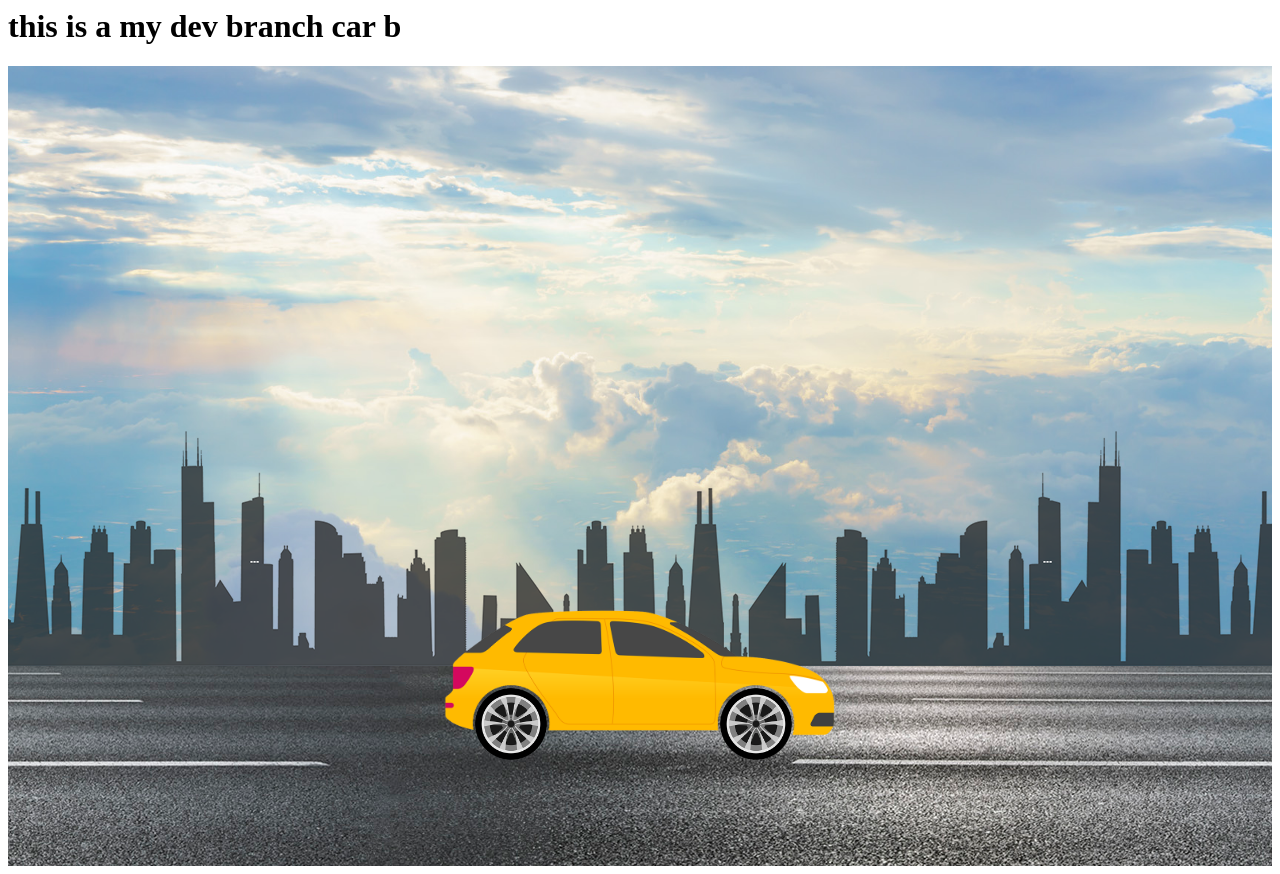
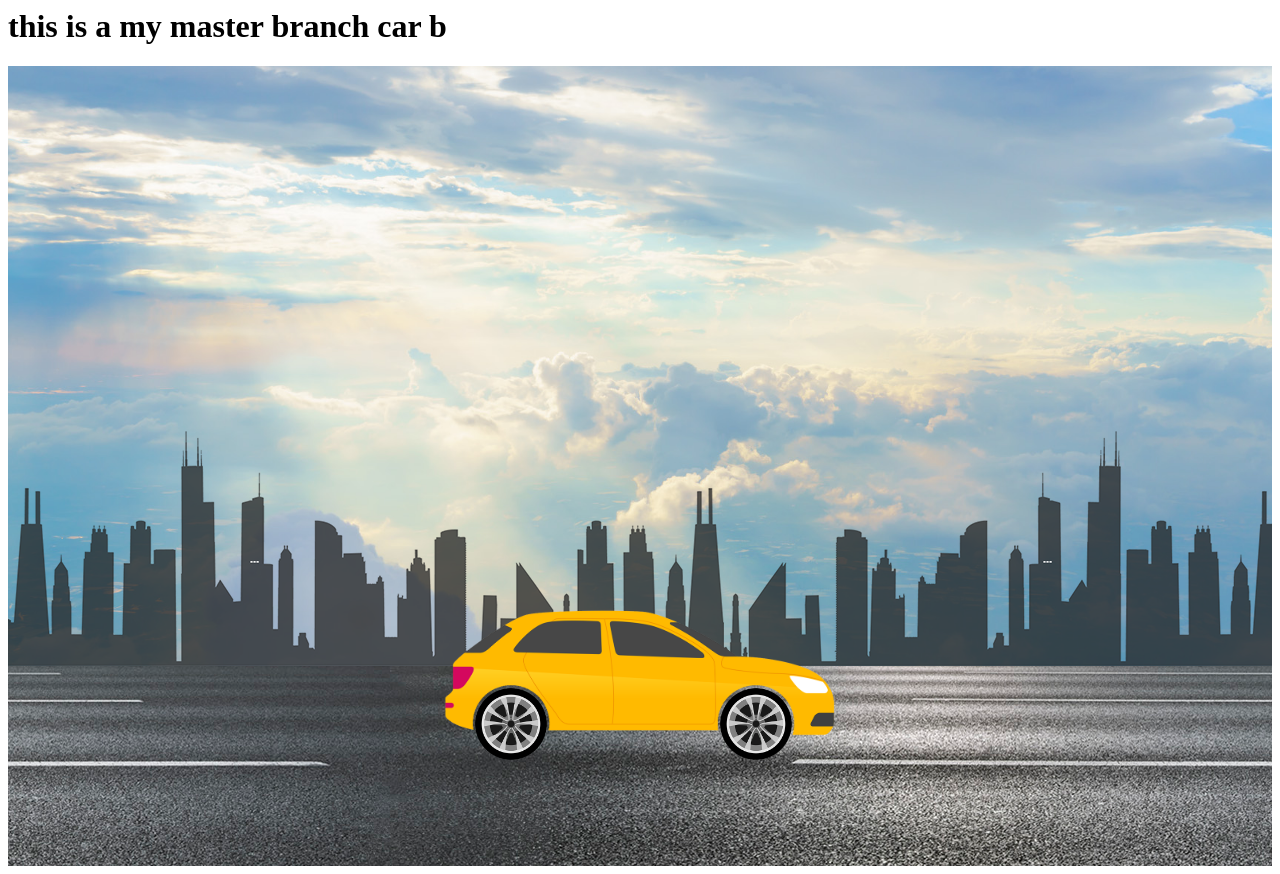
Before and after one commit to kisen23/Car-Animation, a plain HTML site: page index.html in a window 1280 px wide. Drawn offline with Linux system fonts and the light colour scheme.

Commit message:
Update index.html

```diff
--- a/index.html
+++ b/index.html
@@ -3,7 +3,7 @@
     <link  rel="stylesheet"  href="style.css">
 </head>
 <body>
-    <h1>this is a my dev branch car b</h1>
+    <h1>this is a my master branch car b</h1>
     <div class="hero">
         <div class="highway"></div>
             <div class="city"></div>
```
